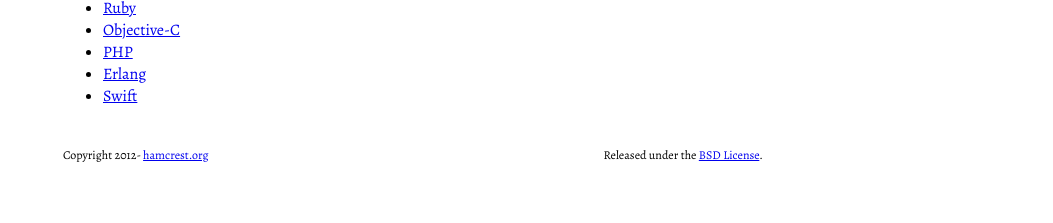
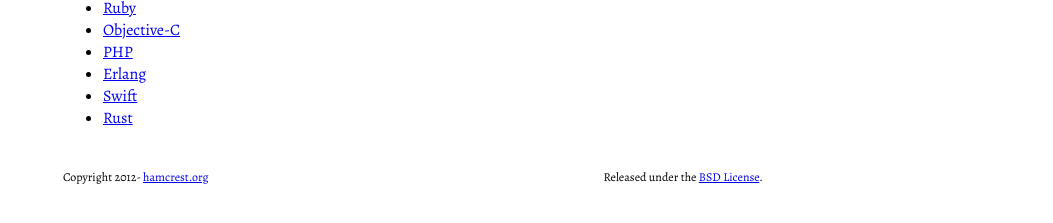
Before and after one commit to hamcrest/hamcrest.github.com, a plain HTML site: page index.html in a window 1280 px wide. Shown: the part 325-548 px from the top of the page, without its empty margins (227-1280 px from the left). Drawn offline with nearby package versions, Linux system fonts and the light colour scheme; a web font is replaced by a local one.

Commit message:
Added rust implementation link

```diff
--- a/index.html
+++ b/index.html
@@ -75,6 +75,7 @@
     <li><a href="http://code.google.com/p/hamcrest/downloads/list?q=label:PHP">PHP</a></li>
     <li><a href="http://github.com/hyperthunk/hamcrest-erlang">Erlang</a></li>
     <li><a href="https://github.com/nschum/SwiftHamcrest">Swift</a></li>
+    <li><a href="https://github.com/carllerche/hamcrest-rust">Rust</a></li>
    </ul>
 
    <footer>
```
